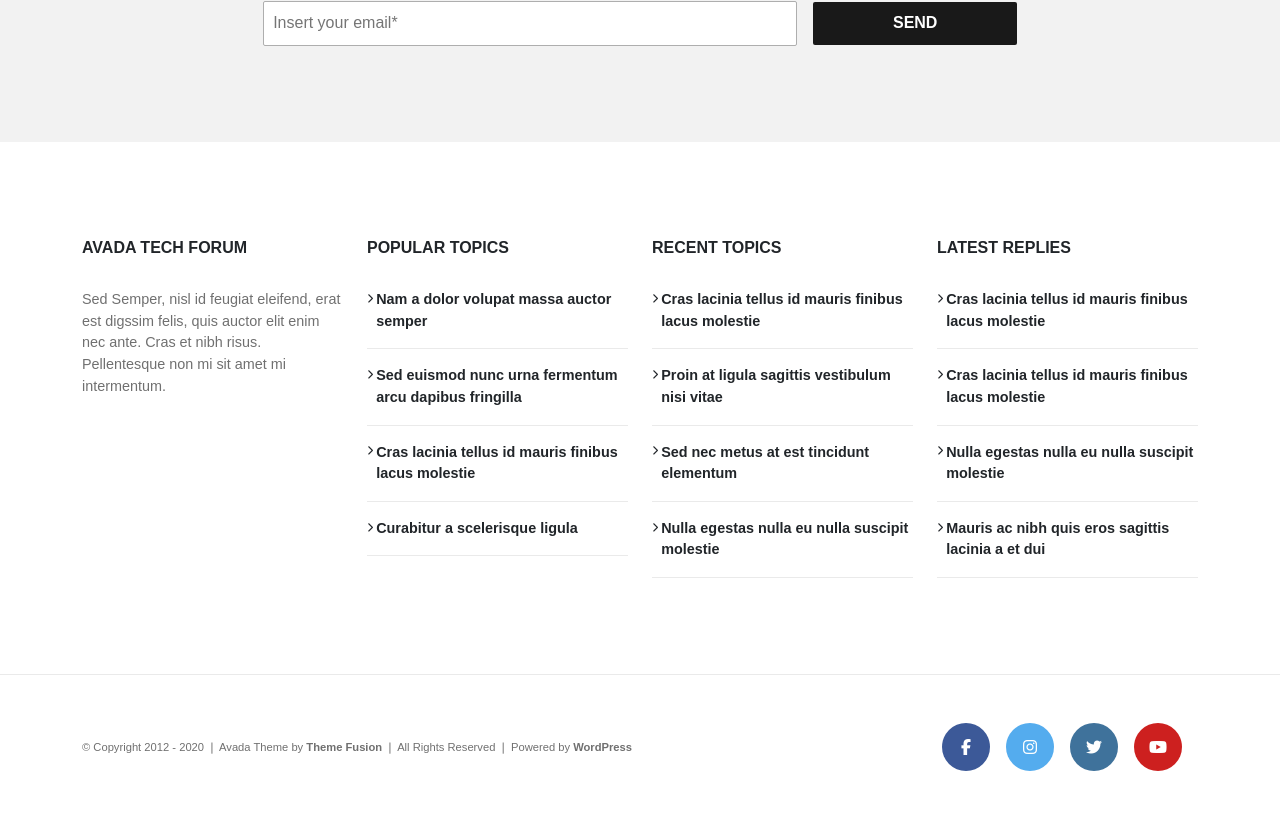
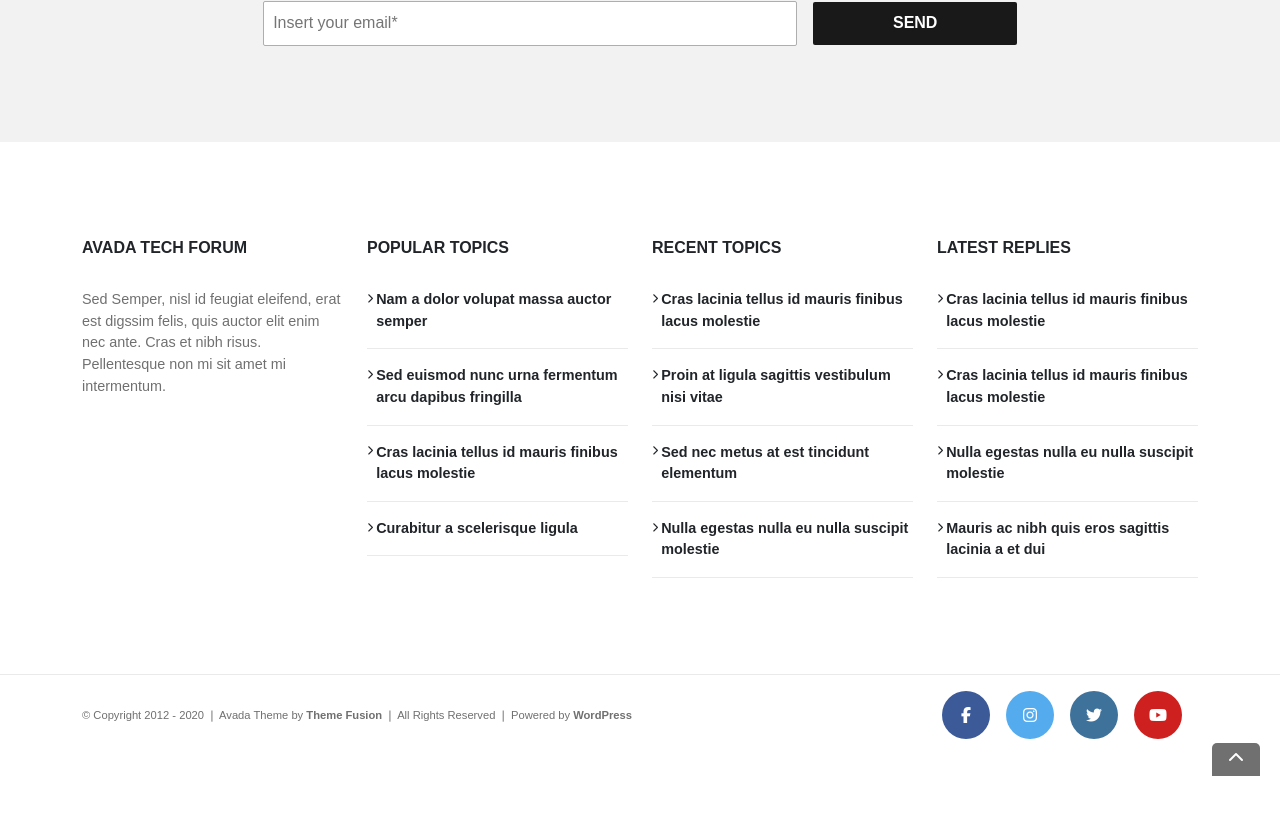
Before and after one commit to BetterCallAle/proj-html-vuejs, a Vue app: page / in a window 1280 px wide. Shown: the part 4846-5660 px from the top of the page. After the commit the page ends 5622 px from the top, so only its background shows below. Built offline with nearby package versions, Linux system fonts and the light colour scheme; a small style sheet from the web is missing.

Commit message:
added the go top button

```diff
--- a/src/components/AppFooter.vue
+++ b/src/components/AppFooter.vue
@@ -86,12 +86,21 @@ export default{
         </div>
         <!-- /Footer Bottom -->
 
+        <!-- Go top button -->
+        <a href="#" class="go-top">
+            <i class="fa-solid fa-chevron-up"></i>
+        </a>
+        <!-- /Go top button -->
+
     </footer>
 </template>
 
 <style lang="scss" scoped>
 @use '../styles/partials/variables' as *;
+
 footer{
+    position: relative;
+
     .footer-nav{
         .footer-nav-txt{
             font-size: .9rem;
@@ -100,7 +109,7 @@ footer{
     }
 
     .footer-bottom{
-        padding: 3rem 0;
+        padding: 1rem 0;
         border-top: 1px solid $light-gray;
 
         .footer-copyright{
@@ -141,5 +150,16 @@ footer{
         }
     }
 
+    .go-top{
+        display: block;
+        position: absolute;
+        padding: .3rem 1rem;
+        color: white;
+        background-color: $main-txt-color;
+        border-top-left-radius: 5px;
+        border-top-right-radius: 5px;
+        bottom: -10px;
+        right: 20px;
+    }
 }
 </style>
```
